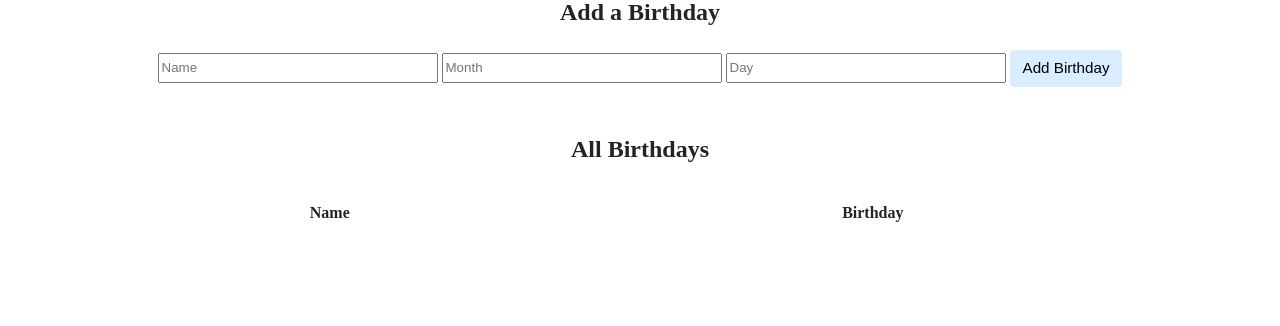
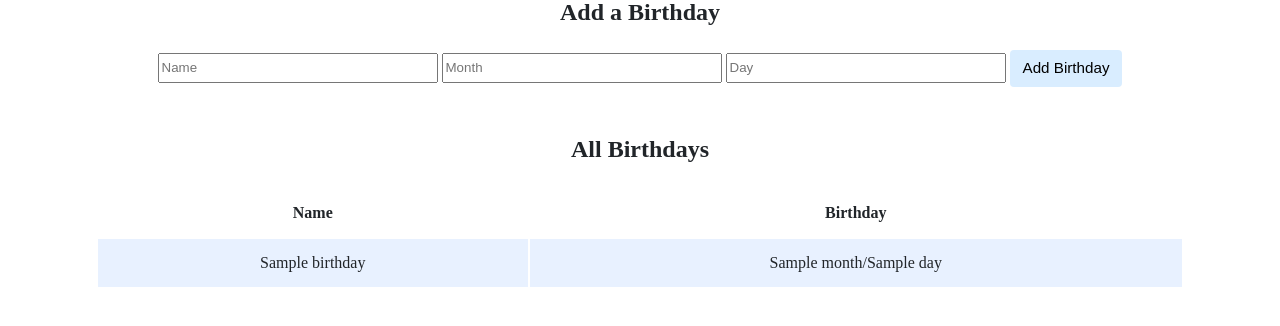
Before and after one commit to dean-tunbridge/cs50, a Flask app: template problem-sets/birthdays/templates/index.html in a window 1280 px wide. Shown: the part 266-592 px from the top of the page. Run offline with Flask 3, Linux system fonts and the light colour scheme; the template is opened without the code that fills it: most values are stand-ins (such as "Sample title", 1, 10 or a date in 2020); lists and menus that the app fills with data are empty; some libraries are stand-ins or nearby versions.

Commit message:
complete birthdays html file

```diff
--- a/problem-sets/birthdays/templates/index.html
+++ b/problem-sets/birthdays/templates/index.html
@@ -1,11 +1,9 @@
-<!doctype html>
+<!DOCTYPE html>
 
 <html lang="en">
     <head>
-    <link
-      href="https://fonts.googleapis.com/css2?family=Montserrat:wght@500&display=swap"
-      rel="stylesheet" />
-    <link href="/static/styles.css" rel="stylesheet" />
+        <link href="https://fonts.googleapis.com/css2?family=Montserrat:wght@500&display=swap" rel="stylesheet">
+        <link href="/static/styles.css" rel="stylesheet">
         <title>Birthdays</title>
     </head>
     <body>
@@ -14,22 +12,19 @@
         </div>
         <div class="container">
             <div class="section">
+
                 <h2>Add a Birthday</h2>
 
                 <form action="/" method="post">
-          <input name="name" placeholder="Name" type="text" />
-          <input
-            name="month"
-            placeholder="Month"
-            type="number"
-            min="1"
-            max="12" />
-          <input name="day" placeholder="Day" type="number" min="1" max="31" />
-          <input type="submit" value="Add Birthday" />
+                    <input name="name" placeholder="Name" type="text"/>
+                    <input name="month" placeholder="Month" type="number" min="1" max="12"/>
+                    <input name="day" placeholder="Day" type="number" min="1" max="31"/>
+                    <input type="submit" value="Add Birthday"/>
                 </form>
             </div>
 
             <div class="section">
+
                 <h2>All Birthdays</h2>
                 <table>
                     <thead>
@@ -39,7 +34,12 @@
                         </tr>
                     </thead>
                     <tbody>
-            <!-- TODO: Loop through the database entries to display them in this table -->
+                        {% for birthday in birthdays %}
+                        <tr>
+                            <td>{{ birthday.name }}</td>
+                            <td>{{ birthday.month }}/{{ birthday.day }}</td>
+                        </tr>
+                        {% endfor %}
                     </tbody>
                 </table>
             </div>
```
Lines whose indentation alone changed are shown as unchanged.
